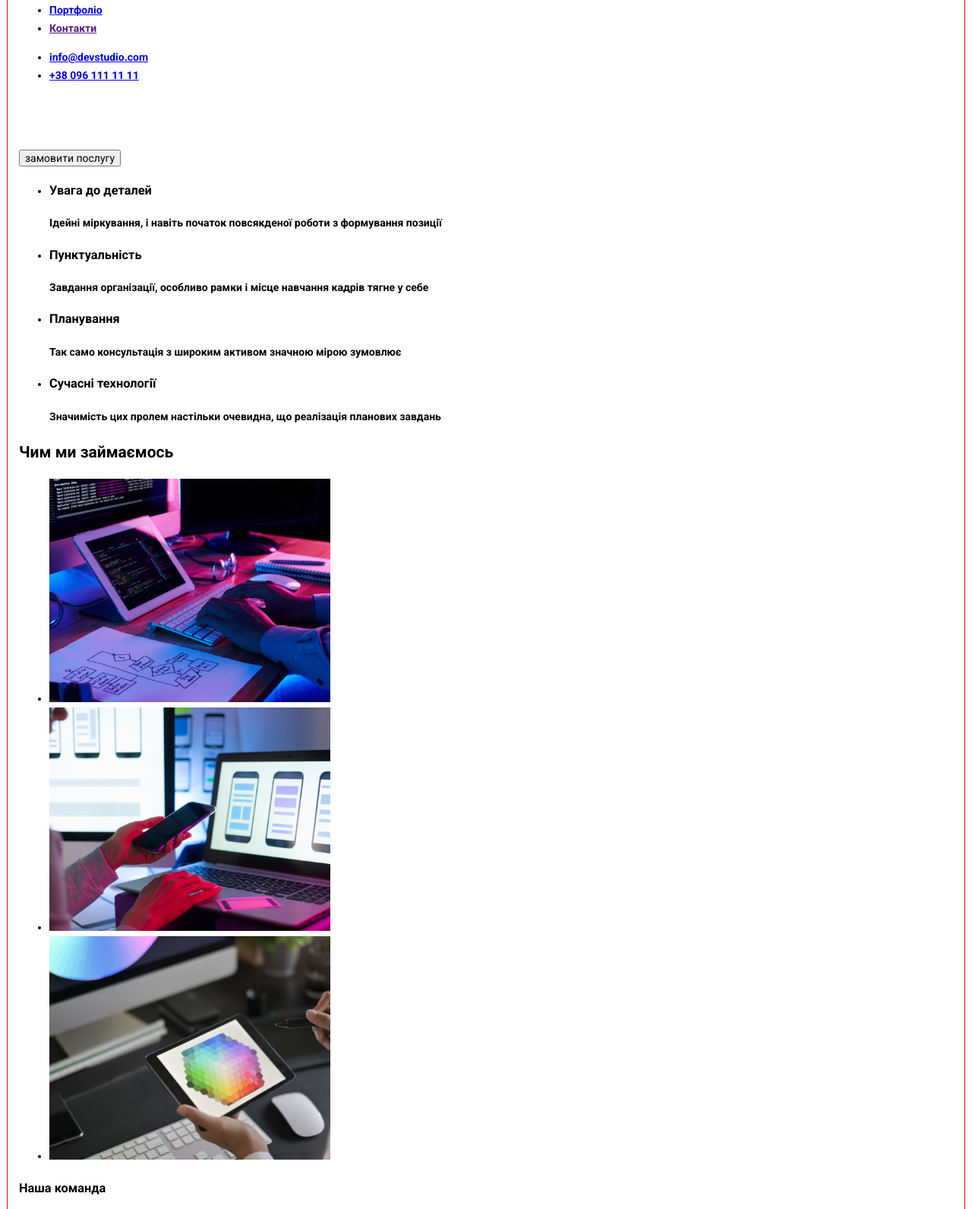
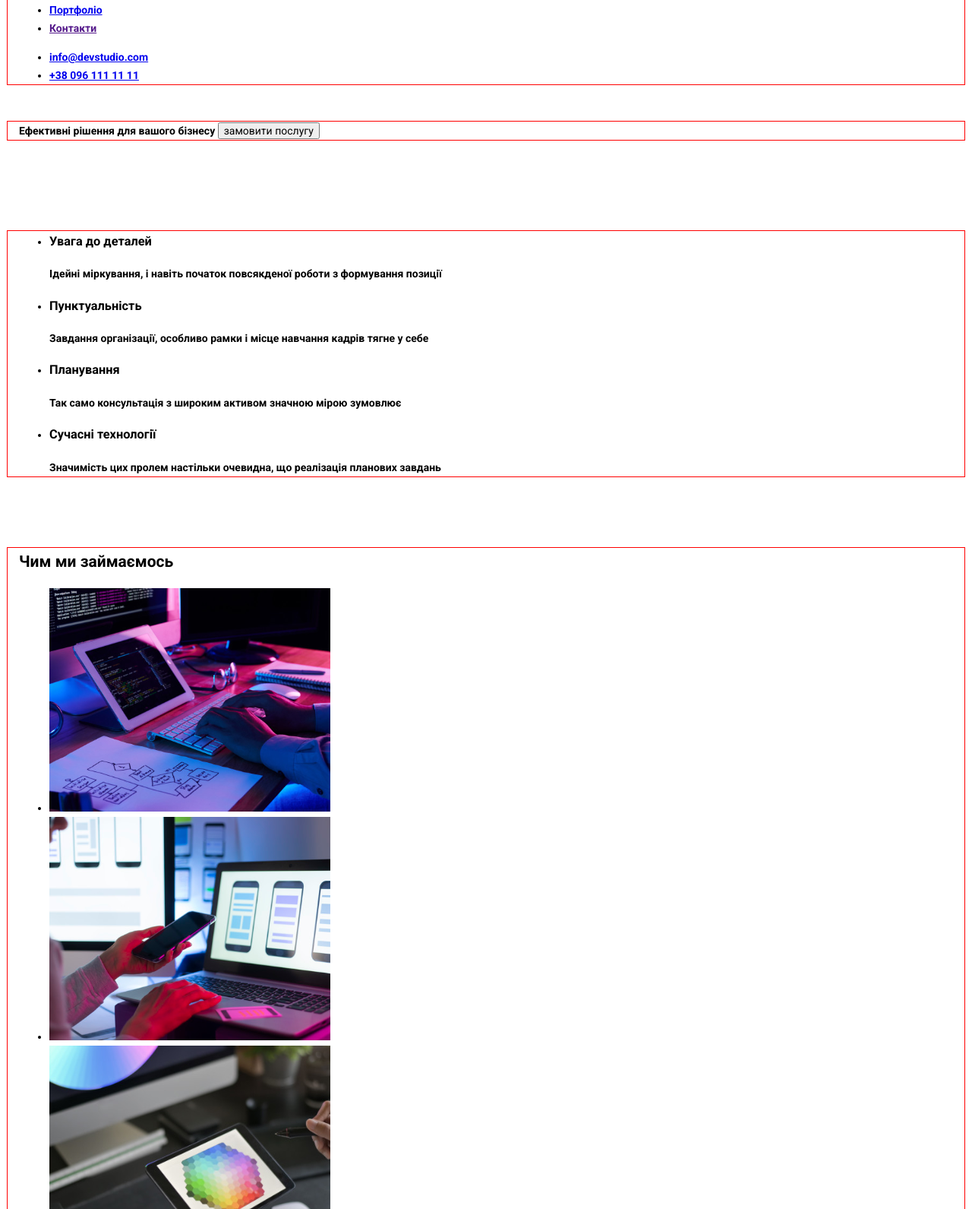
Before and after one commit to MAXx1234567men/hw12, a plain HTML site: page index.html in a window 1280 px wide. Shown: the part 80-1671 px from the top of the page at 76% size. Drawn offline with nearby package versions, Linux system fonts and the light colour scheme.

Commit message:
N14Q2AWRZSF

```diff
--- a/css/style.css
+++ b/css/style.css
@@ -39,3 +39,27 @@
     margin-left: 38px;
     margin-bottom: 30px;
 }
+.header {
+    margin-bottom: 49px;
+}
+.hero {
+    margin-bottom: 120px;
+}
+.details {
+    margin-bottom: 94px;
+}
+.working {
+    margin-bottom: 94px;
+}
+.team {
+    margin-bottom: 94px;
+}
+.people {
+    margin-bottom: 50px;
+}
+.filter-list {
+    margin-bottom: 34px;
+}
+.portfolio-list {
+    margin-bottom: 101px;
+}
--- a/index.html
+++ b/index.html
@@ -35,15 +35,19 @@
           <a class="header-phone-number" href="tel:+380961111111">+38 096 111 11 11</a>
         </li>
       </ul>
+</div>
     </header>
 
     <main class="main">
-      <section>
-        <h1 style="color: white;">Ефективні рішення для вашого бізнесу</h1>
+      <section class="hero">
+        <div class="container">
+        <h1">Ефективні рішення для вашого бізнесу</h1>
         <button>замовити послугу</button>
+      </div>
       </section>
 
       <section class="details">
+        <div class="container">
         <ul class="details-item">
           <li class="details-list">
             <h3 class="details-title">Увага до деталей</h3>
@@ -73,10 +77,11 @@
             </p>
           </li>
         </ul>
+      </div>
       </section>
-      <section>
+      <section class="working">
+        <div class="container">
         <h2>Чим ми займаємось</h2>
-
         <ul class="group">
           <li class="group-work">
             <img class="our-work" src="./img/програування.png" width: 370; height: 294; alt="Програмування" />
@@ -90,7 +95,8 @@
         </ul>
       </section>
       <section>
-        <h3>Наша команда</h3>
+        <div class="container">
+        <h3 class="people">Наша команда</h3>
 
         <ul class="team">
           <li class="team-item">
@@ -150,9 +156,11 @@
             </figure>
           </li>
         </ul>
+      </div>
       </section>
     </main>
     <footer class="footer">
+      <div class="container">
       <a href="./index.html"  class="footer-name"><span class="logo-three">Web</span><span class="logo-four">Studio</span></a>
       <address>
         <ul class="footer-list">
@@ -167,7 +175,8 @@
           </li>
         </ul>
       </address>
+    </div>
     </footer>
-</div>
+
   </body>
 </html>
```
Also changed, not shown: portfolio.html (+6 -3 lines).
